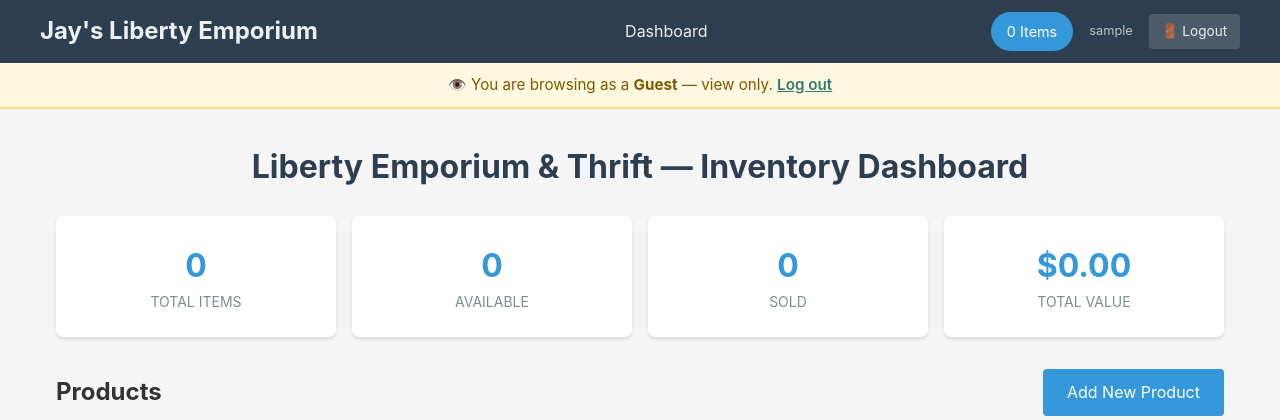
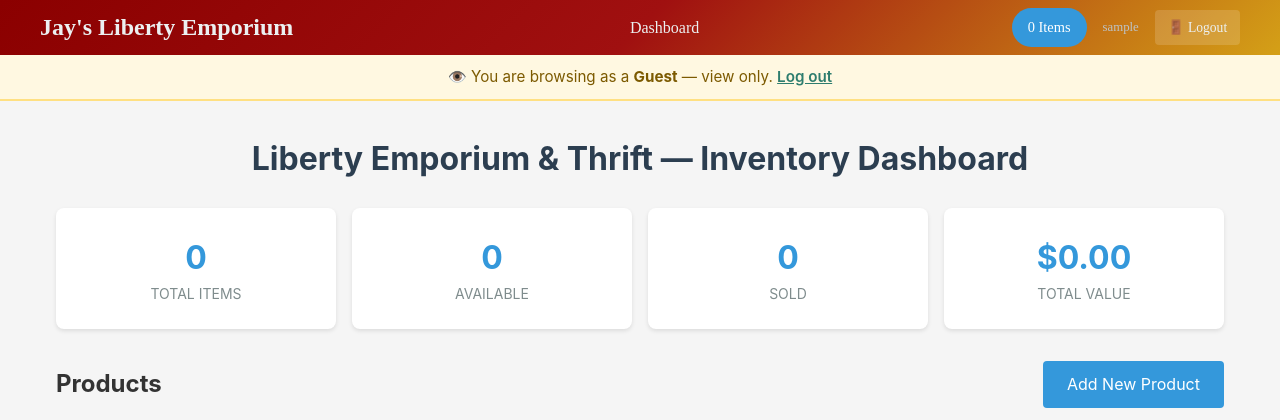
Before and after one commit to Liberty-Emporium/Emporium-and-Thrift-App, a Flask app: page / in a window 1280 px wide. Shown: the top 420 px of the page. Run offline with Flask 3, Linux system fonts and the light colour scheme; the visitor is signed in with stand-in values (Sample User, id 1); some libraries are stand-ins or nearby versions.

Commit message:
Add fonts and gradient to nav

```diff
--- a/templates/base.html
+++ b/templates/base.html
@@ -42,8 +42,8 @@
         .hamburger.open span:nth-child(3) { transform: translateY(-8px) rotate(-45deg); }
     </style>
 
-    <header style="position:relative;">
-        <nav>
+    <header style="position:relative; background: linear-gradient(135deg, #8B0000 0%, #a01010 50%, #D4A017 100%); padding: 0.5rem 1.5rem;">
+        <nav style="font-family: 'Playfair Display', serif;">
             <a href="{{ url_for('dashboard') }}" class="logo">
               Jay's Liberty Emporium
             </a>
```
